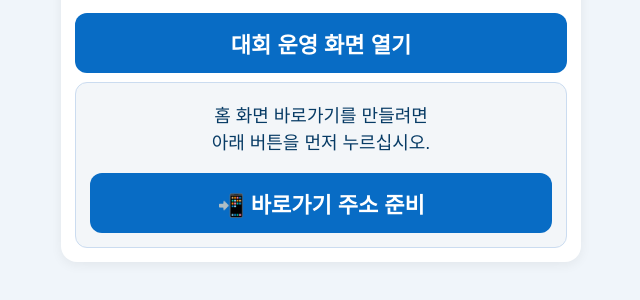
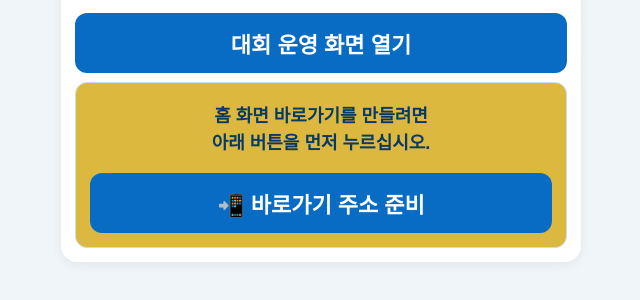
Before and after one commit to niceyang56-dev/parkgolf-operation, a plain HTML site: page index.html in a window 1280 px wide. Both pictures are taken after a click on the button "홈 화면에 바로가기 추가 ▼". Shown: the part 70-370 px from the top of the page, without its empty margins (319-959 px from the left). Drawn offline with Linux system fonts and the light colour scheme.

Commit message:
Update index.html

```diff
--- a/index.html
+++ b/index.html
@@ -99,7 +99,7 @@ button {
   padding:20px 14px 14px;
   border:1px solid #cbdcf0;
   border-radius:12px;
-  background:#f3f6f9;
+  background:#DDB83F;
   text-align:center;
   font-size:18px;
   line-height:1.5;
@@ -160,8 +160,8 @@ button {
     <div id="prepareArea"
          style="display:none;">
 
-      홈 화면 바로가기를 만들려면<br>
-      아래 버튼을 먼저 누르십시오.
+      <b>홈 화면 바로가기를 만들려면<br>
+아래 버튼을 먼저 누르십시오.</b>
 
       <button class="primary"
               onclick="prepareShortcut()">
```
